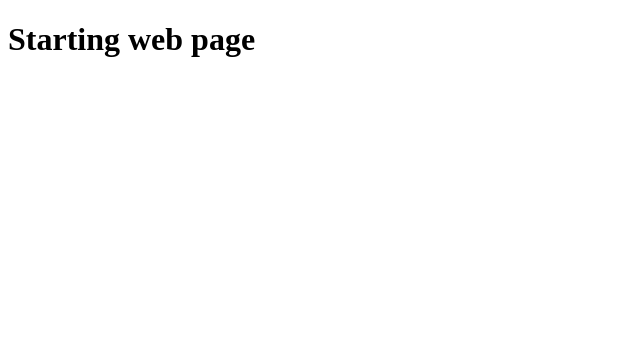
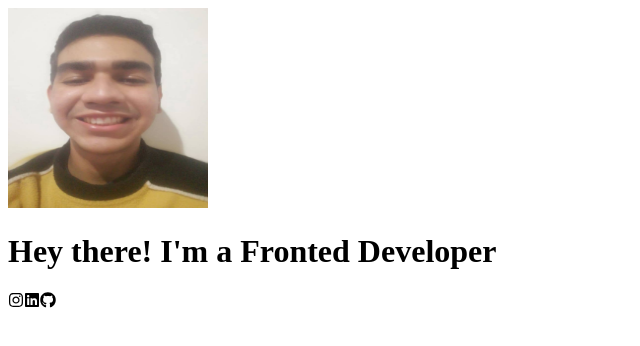
Before and after one commit to plumreiss/angelpadrino, a Next.js app: page / in a window 1280 px wide. Shown: the top 346 px of the page, without its empty margins (0-640 px from the left). Built offline with nearby package versions, Linux system fonts and the light colour scheme.

Commit message:
feat: add main content

```diff
--- a/package.json
+++ b/package.json
@@ -14,6 +14,7 @@
   "dependencies": {
     "next": "^11.1.2",
     "react": "^17.0.2",
-    "react-dom": "^17.0.2"
+    "react-dom": "^17.0.2",
+    "react-icons": "^4.3.1"
   }
 }
--- a/src/pages/index.js
+++ b/src/pages/index.js
@@ -1,3 +1,21 @@
+import Image from "next/image";
+import { FaInstagram, FaLinkedin, FaGithub } from "react-icons/fa";
+
 export default function Main() {
-  return <h1>Starting web page</h1>;
+  return (
+    <div>
+      <div>
+        <Image
+          src="/my-profile-photo.jpg"
+          height={200}
+          width={200}
+          alt="Angel Padrino"
+        />
+        <h1>Hey there! I'm a Fronted Developer</h1>
+        <FaInstagram />
+        <FaLinkedin />
+        <FaGithub />
+      </div>
+    </div>
+  );
 }
```
Also changed, not shown: public/my-profile-photo.jpg (added), 1 other file (tests, documents, lock files or other folders).
